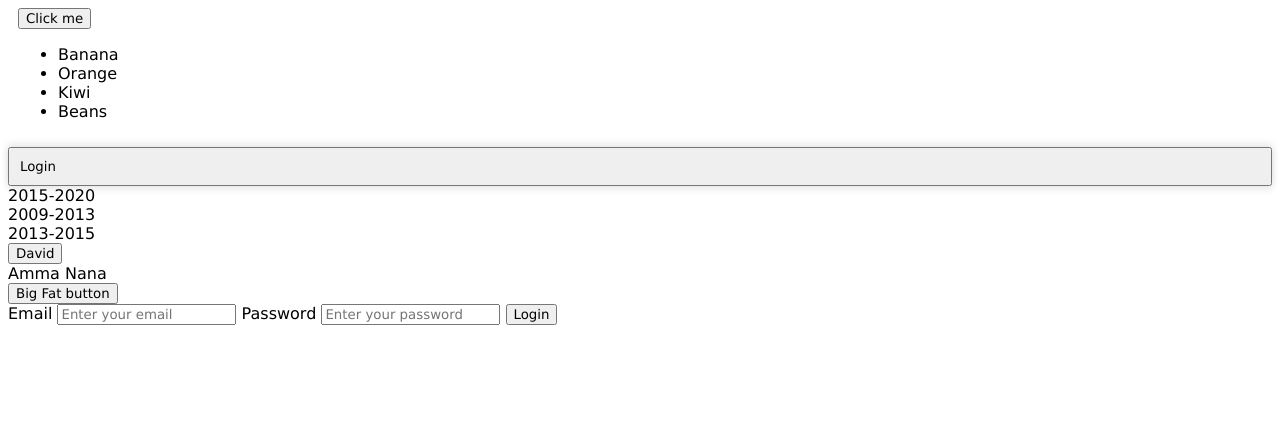
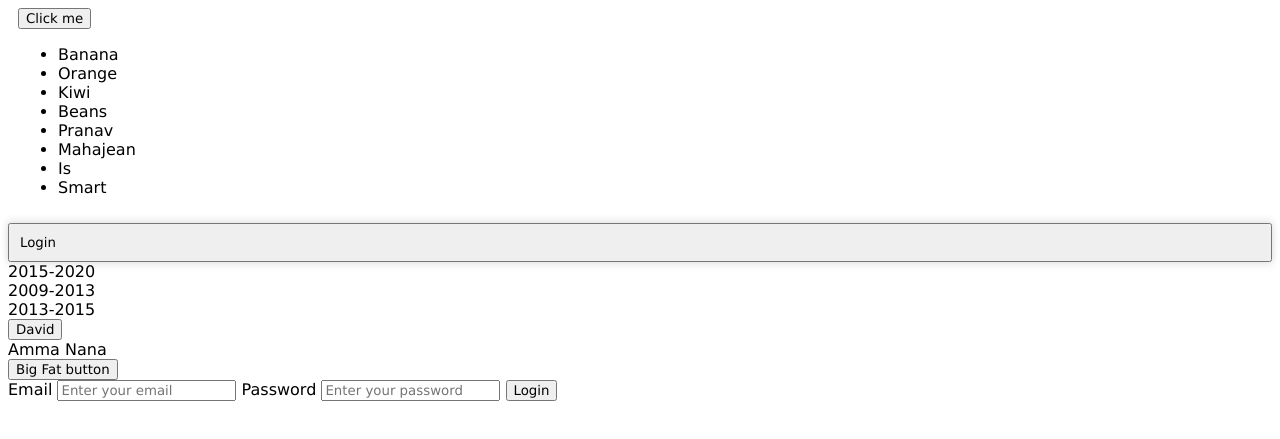
Before and after one commit to VelpCode/100DaysOfCodeII, a website: page BranchWeb/index.html in a window 1280 px wide. Shown: the part 221-660 px from the top of the page. Drawn offline with Linux system fonts and the light colour scheme.

```diff
--- a/BranchWeb/index.html
+++ b/BranchWeb/index.html
@@ -28,6 +28,10 @@
                 <li>Orange</li>
                 <li>Kiwi</li>
                 <li>Beans</li>
+                <li>Pranav</li>
+                <li>Mahajean</li>
+                <li>Is</li>
+                <li>Smart</li>
 
         </ul>
     </div>
```
